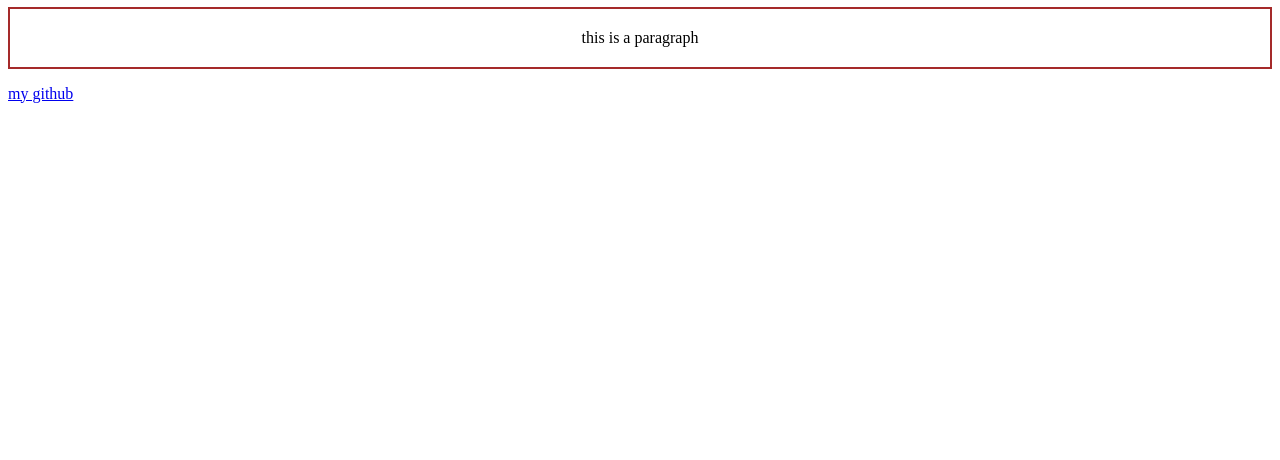
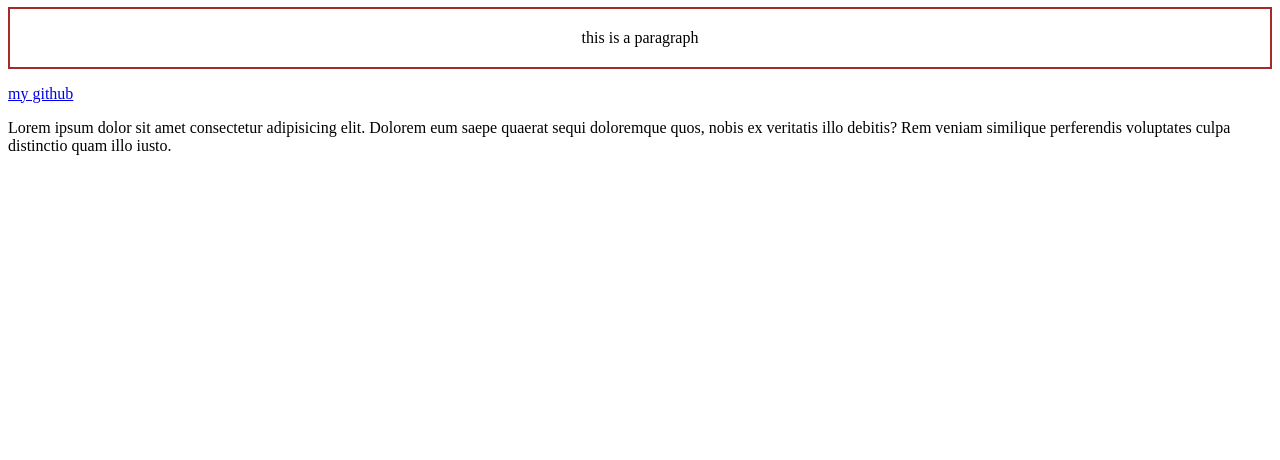
Before and after one commit to yashaswininoole-hub/autosuggest, a website: page frontend/index.html in a window 1280 px wide. Shown: the part 340-800 px from the top of the page. Drawn offline with Linux system fonts and the light colour scheme.

Commit message:
basic front page created

```diff
--- a/frontend/index.html
+++ b/frontend/index.html
@@ -16,6 +16,7 @@
     <h1>second heading</h1>
     <p class="para">this is a paragraph</p>
     <a href="https://github.com/yashaswininoole-hub/autosuggest">my github</a>
+    <p>Lorem ipsum dolor sit amet consectetur adipisicing elit. Dolorem eum saepe quaerat sequi doloremque quos, nobis ex veritatis illo debitis? Rem veniam similique perferendis voluptates culpa distinctio quam illo iusto.</p>
 
 
     <script src="js/index.js"></script>
```
